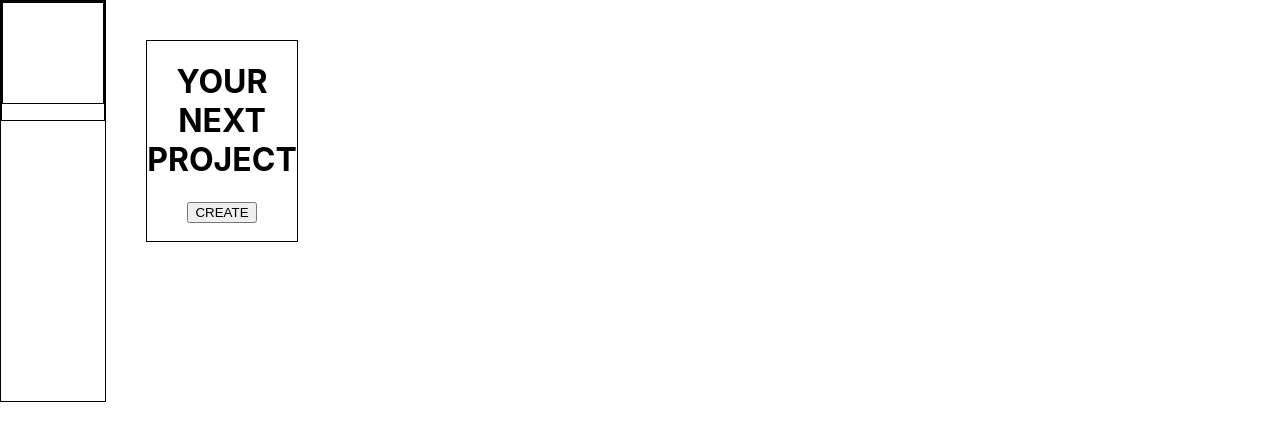
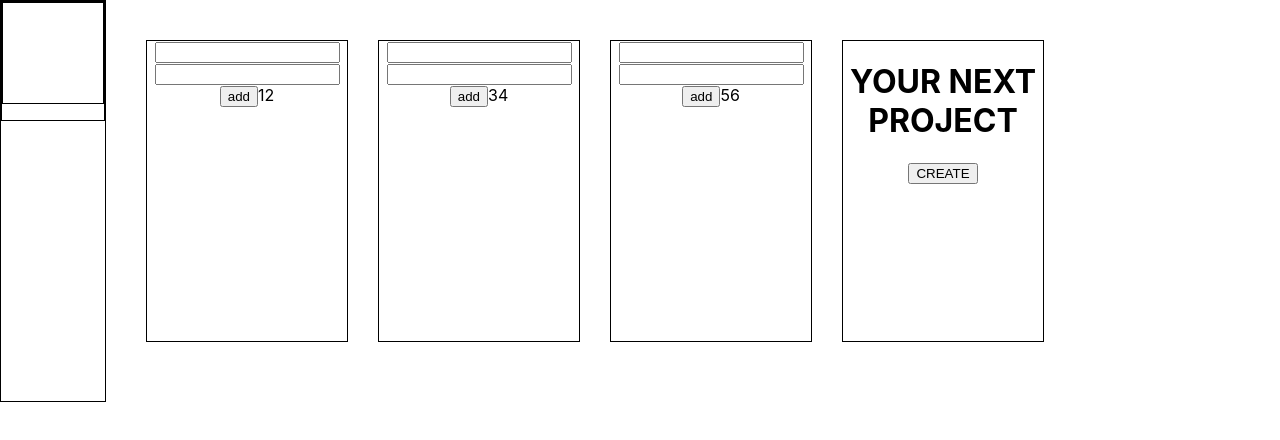
Before and after one commit to dereakif/patika-todo-task, a React (Create React App) app: page /todo in a window 1280 px wide. Shown: the top 440 px of the page. Built offline with nearby package versions, Linux system fonts and the light colour scheme.

Commit message:
fixing todo list logic

```diff
--- a/src/components/Pages/Todo/Todo.js
+++ b/src/components/Pages/Todo/Todo.js
@@ -3,10 +3,25 @@ import "./Todo.scss";
 const Todo = () => {
   let fName = localStorage.getItem("firstName");
   let lName = localStorage.getItem("lastName");
-  const [todos, setTodos] = useState([]);
+  const [todoCards, setTodoCards] = useState([
+    [1, 2],
+    [3, 4],
+    [5, 6],
+  ]);
+  const [todoList, setTodoList] = useState([]);
+  const [todoItem, setTodoItem] = useState("");
   const createHandler = () => {
-    setTodos([...todos, ["your next project", "asd", "125"]]);
-    console.log(todos);
+    setTodoCards([...todoCards, []]);
+  };
+  const onChangeHandler = (e) => {
+    setTodoItem(e.target.value);
+    console.log(e.target.value);
+  };
+  const addTodo = (index) => {
+    setTodoList([...todoList, todoItem]);
+    //todoCards[index] = todoItem;
+
+    setTodoItem("");
   };
   return (
     <div className="todoPageContainer">
@@ -24,17 +39,49 @@ const Todo = () => {
           </p>
         </div>
       </div>
-
-      <div className="cardContainer">
-        {todos.length > 0 &&
-          todos.map((todo, i) => (
-            <div key={i} className="card">
-              <ul>
+      {/*
+      <ul>
                 {todo.length > 0 &&
                   todo.map((listItem, index) => (
-                    <li key={index}>{listItem}</li>
+                    <div key={index} className="cardContent">
+                      <div className="cardTitle">
+                        <input></input>
+                      </div>
+                      <input></input>
+                      <li>{listItem}</li>
+                    </div>
                   ))}
-              </ul>
+              </ul> */}
+      <div className="cardContainer">
+        {todoCards.length > 0 &&
+          todoCards.map((todo, i) => (
+            <div key={i} className="card">
+              <div className="cardContent">
+                <div className="cardTitle">
+                  <input type="text"></input>
+                </div>
+                <input
+                  type="text"
+                  value={todoItem}
+                  onChange={onChangeHandler}
+                ></input>
+                <button onClick={() => addTodo(i)}>add</button>
+                {todo}
+                {todoList.length > 0 &&
+                  todoList.map((listItem, index) => (
+                    <div key={index}>
+                      <li
+                        style={{
+                          display: "flex",
+                        }}
+                      >
+                        <input type="checkbox" />
+                        <p>{listItem}</p>
+                        <button></button>
+                      </li>
+                    </div>
+                  ))}
+              </div>
               <div className="cardBody"></div>
             </div>
           ))}
--- a/src/components/Pages/Todo/Todo.scss
+++ b/src/components/Pages/Todo/Todo.scss
@@ -14,8 +14,8 @@
     align-self: flex-start;
     padding: 25px;
     .card {
-      width: 150px;
-      height: 200px;
+      width: 200px;
+      height: 300px;
       margin: 15px;
       border: 1px solid black;
     }
```
